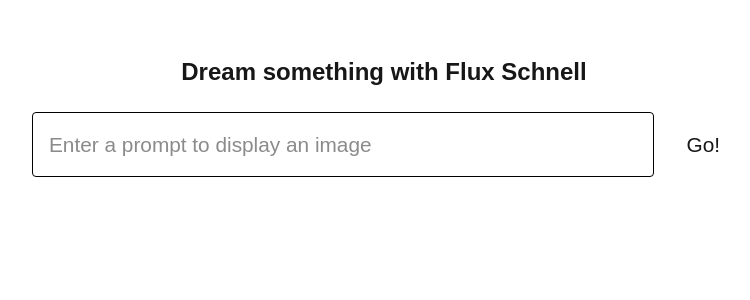
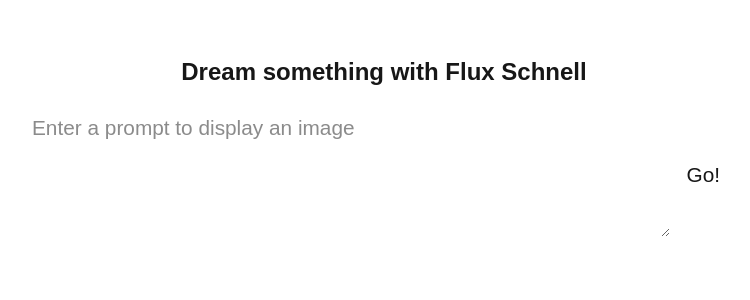
Before and after one commit to TomaszKotowski/comedians-infograph, a Next.js app: page / in a window 1280 px wide. Shown: the top 300 px of the page, without its empty margins (256-1006 px from the left). Built offline with nearby package versions, Linux system fonts and the light colour scheme.

Commit message:
feat: replace input with multiline textarea for prompt entry

```diff
--- a/src/app/page.tsx
+++ b/src/app/page.tsx
@@ -53,10 +53,10 @@
       </h1>
 
       <form className="w-full flex" onSubmit={handleSubmit}>
-        <input
-          type="text"
+        <textarea
           className="flex-grow"
           name="prompt"
+          rows={4}
           placeholder="Enter a prompt to display an image"
         />
         <button className="button" type="submit">
```
Also changed, not shown: 1 other file (tests, documents, lock files or other folders).
